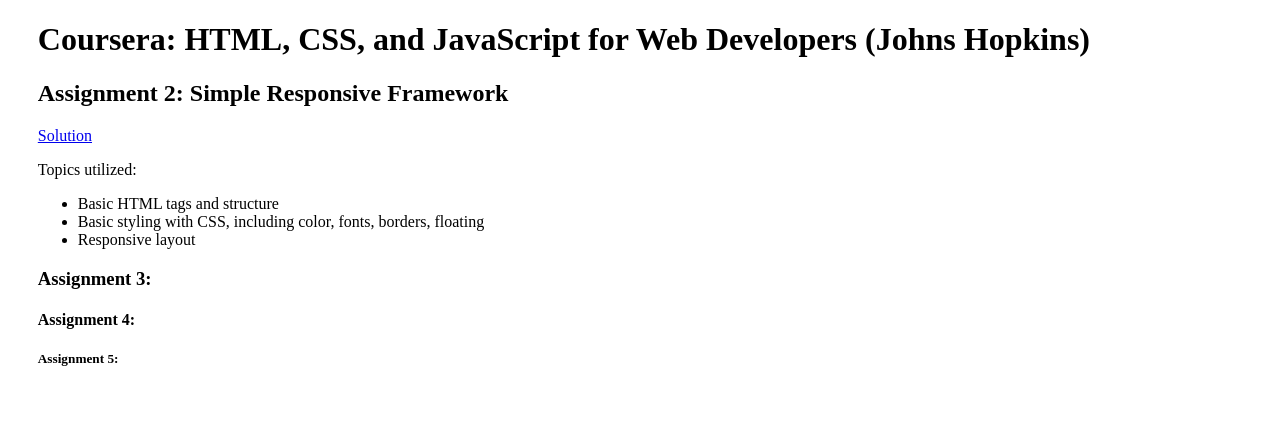
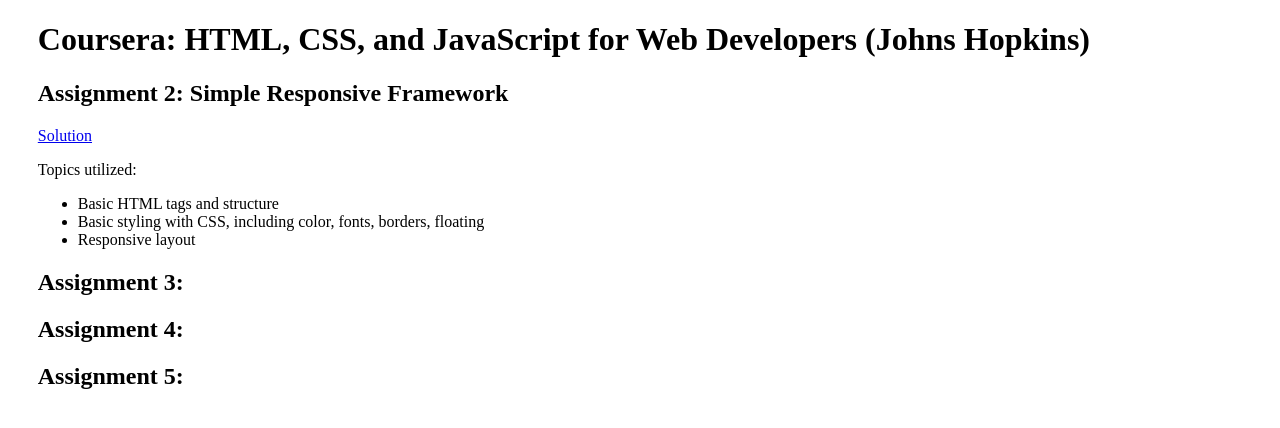
Before and after one commit to DaveInTucson/jhu-html-css-js, a plain HTML site: page index.html in a window 1280 px wide. Drawn offline with Linux system fonts and the light colour scheme.

Commit message:
fixed markup goof

```diff
--- a/index.html
+++ b/index.html
@@ -19,9 +19,9 @@
       <li>Responsive layout</li>
     </ul>
 
-    <h3>Assignment 3:</h3>
+    <h2>Assignment 3:</h2>
 
-    <h4>Assignment 4:</h4>
+    <h2>Assignment 4:</h2>
 
-    <h5>Assignment 5:</h5>
+    <h2>Assignment 5:</h2>
 </body></html>
```
